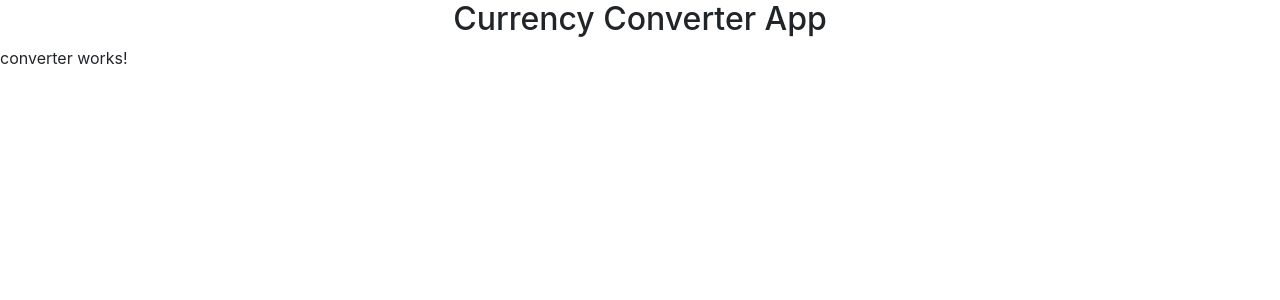
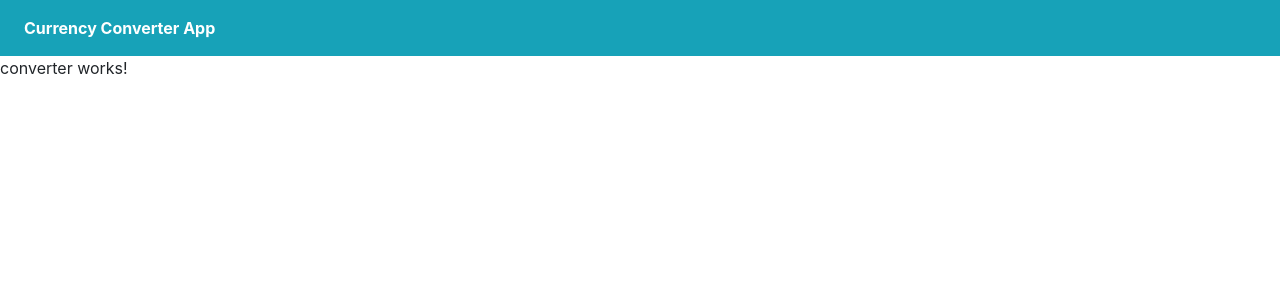
Before and after one commit to IUS-CS/p422-project-kmangar, an Angular app in the folder currency-exchange-app/: page /converter in a window 1280 px wide. Shown: the top 300 px of the page. Built offline with nearby package versions, Linux system fonts and the light colour scheme.

Commit message:
added exchange-rates-api service

```diff
--- a/currency-exchange-app/src/app/app.component.html
+++ b/currency-exchange-app/src/app/app.component.html
@@ -1,4 +1,14 @@
-<h2  align="center" ngbRadioGroup name="radioBasic">
-  Currency Converter App
-</h2>
+<nav class="navbar navbar-expand-lg navbar-dark bg-info " >
+  <button class="navbar-toggler" type="button" data-toggle="collapse" data-target="#navbarSupportedContent" aria-controls="navbarSupportedContent" aria-expanded="false" aria-label="Toggle navigation">
+    <span class="navbar-toggler-icon"></span>
+  </button>
+  <div class="collapse navbar-collapse" id="navbarSupportedContent">
+    <ul class="navbar-nav mr-auto">
+      <li class="nav-item active ">
+        <a class="nav-link font-weight-bold align-content-center" href="converter" >  Currency Converter App
+          <span class="sr-only">(current)</span></a>
+      </li>
+    </ul>
+  </div>
+</nav>
 <app-converter></app-converter>
```
Also changed, not shown: currency-exchange-app/src/app/interface/exchange-rates.ts (added, +13 -0 lines), currency-exchange-app/src/app/services/exchange-rates-api-request.service.ts (added, +18 -0 lines), currency-exchange-app/src/app/interface/exchange-rates.mode.ts (deleted), 1 other file (tests, documents, lock files or other folders).
